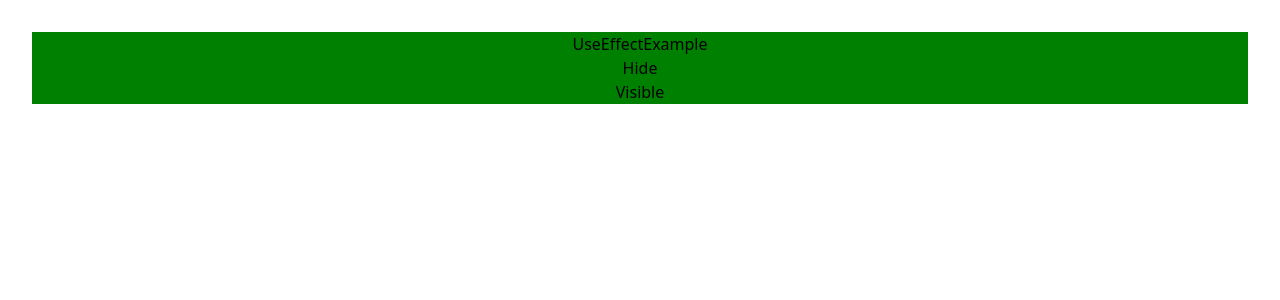
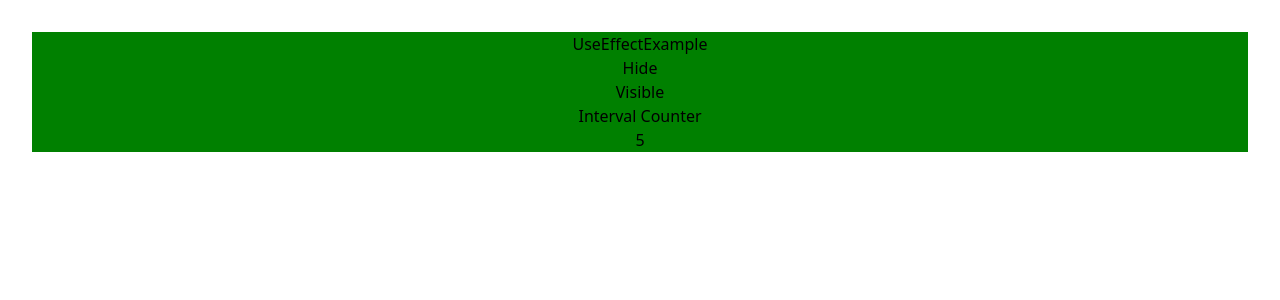
Before and after one commit to tofail-ahmed/react_ts_project, a React (Vite) app: page / in a window 1280 px wide. Shown: the top 300 px of the page. Built offline with nearby package versions, Linux system fonts and the light colour scheme.

Commit message:
setInterval used and clearInterval used as cleanup function

```diff
--- a/src/main.tsx
+++ b/src/main.tsx
@@ -4,7 +4,7 @@
 import './index.css'
 
 ReactDOM.createRoot(document.getElementById('root')!).render(
-  // <React.StrictMode>
+  <React.StrictMode>
     <App />
-  // </React.StrictMode>,
+  </React.StrictMode>,
 )
--- a/src/pages/UseEffectExample.tsx
+++ b/src/pages/UseEffectExample.tsx
@@ -2,18 +2,21 @@
 
 function UseEffectExample() {
   const [hidden, sethidden] = useState(false);
+
   useEffect(() => {
     console.log("render");
     return () => {
       console.log("Cleanup");
     };
   }, [hidden]);
-  const conditionalBg={
-      backgroundColor: hidden?"red": "green",
-  }
+
+  const conditionalBg = {
+    backgroundColor: hidden ? "red" : "green",
+  };
 
   return (
     <div style={conditionalBg}>
+      <div>
         <h3 className="text-center">UseEffectExample</h3>
 
         {hidden ? (
@@ -28,7 +31,27 @@
           <h1 className="bg-green-600">Visible</h1>
         )}
       </div>
+      <div className="bg-slate-400 border border-orange-400">
+        <h3>Interval Counter</h3>
+        <h1>{/* {!hidden&&<p>{count}</p>} */}</h1>
+        {!hidden&& <Counter/>}
+      </div>
+    </div>
   );
 }
+const Counter = () => {
+  const [count, setCount] = useState(0);
+  useEffect(() => {
+    const intervalID = setInterval(() => {
+      console.log("count")
+      setCount((prev) => prev + 1);
+    }, 1000);
+    return () => {
+      clearInterval(intervalID);
+    };
+  }, []);
+  return <h1>{count}</h1>;
+};
+
 
 export default UseEffectExample;
```
Lines whose indentation alone changed are shown as unchanged.
